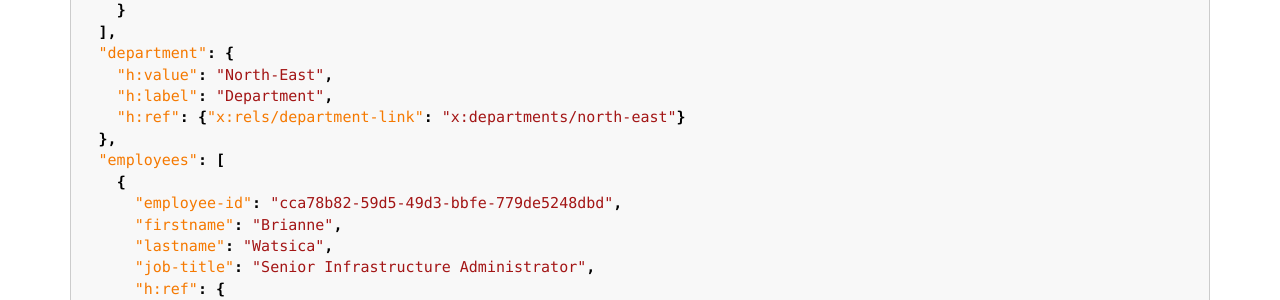
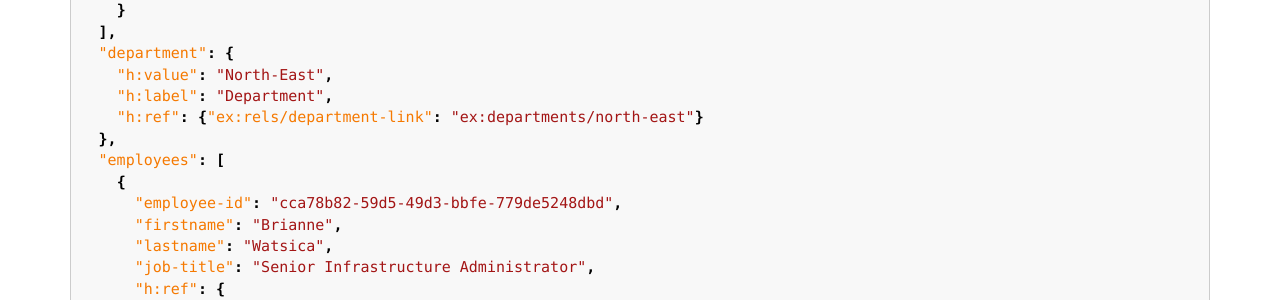
Before and after one commit to inadarei/hyper, a Jekyll site: the page built from spec.md, in a window 1280 px wide and 900 px high, scrolled down 9239 px. Shown: the part 152-452 px from the top of the window. Built offline with Jekyll 4.4.1, drawn with Linux system fonts in a browser that asks for light colours; nearby versions of some CDN libraries; some of the changed text lies outside the part shown.

Commit message:
typo fixes

````diff
--- a/_includes/propdefs/link.md
+++ b/_includes/propdefs/link.md
@@ -106,11 +106,11 @@ represented as h:link would look as follows:
 
   ],
   "h:link" : [
-    {"rel": "self",  "uri" : "http://api.example.com/users?dep=1234&page=4"},
-    {"rel": "next", "uri"  : "http://api.example.com/users?dep=1234&page=5"},
-    {"rel": "prev",  "uri" : "http://api.example.com/users?dep=1234&page=3"},
-    {"rel": "first", "uri" : "http://api.example.com/users?dep=1234&page=1"},
-    {"rel": "last",  "uri" : "http://api.example.com/users?dep=1234&page=10"}
+    {"rel": ["self"],  "uri" : "http://api.example.com/users?dep=1234&page=4"},
+    {"rel": ["next"], "uri"  : "http://api.example.com/users?dep=1234&page=5"},
+    {"rel": ["prev"],  "uri" : "http://api.example.com/users?dep=1234&page=3"},
+    {"rel": ["first"], "uri" : "http://api.example.com/users?dep=1234&page=1"},
+    {"rel": ["last"],  "uri" : "http://api.example.com/users?dep=1234&page=10"}
   ]
 }
 ```
--- a/_includes/samples/hyper-big-example.json
+++ b/_includes/samples/hyper-big-example.json
@@ -19,7 +19,7 @@
   "department": {
     "h:value": "North-East",
     "h:label": "Department",
-    "h:ref": {"x:rels/department-link": "x:departments/north-east"}
+    "h:ref": {"ex:rels/department-link": "ex:departments/north-east"}
   },
   "employees": [
     {
````
Also changed, not shown: other parts of _includes/propdefs/link.md (+1 -1 lines).
